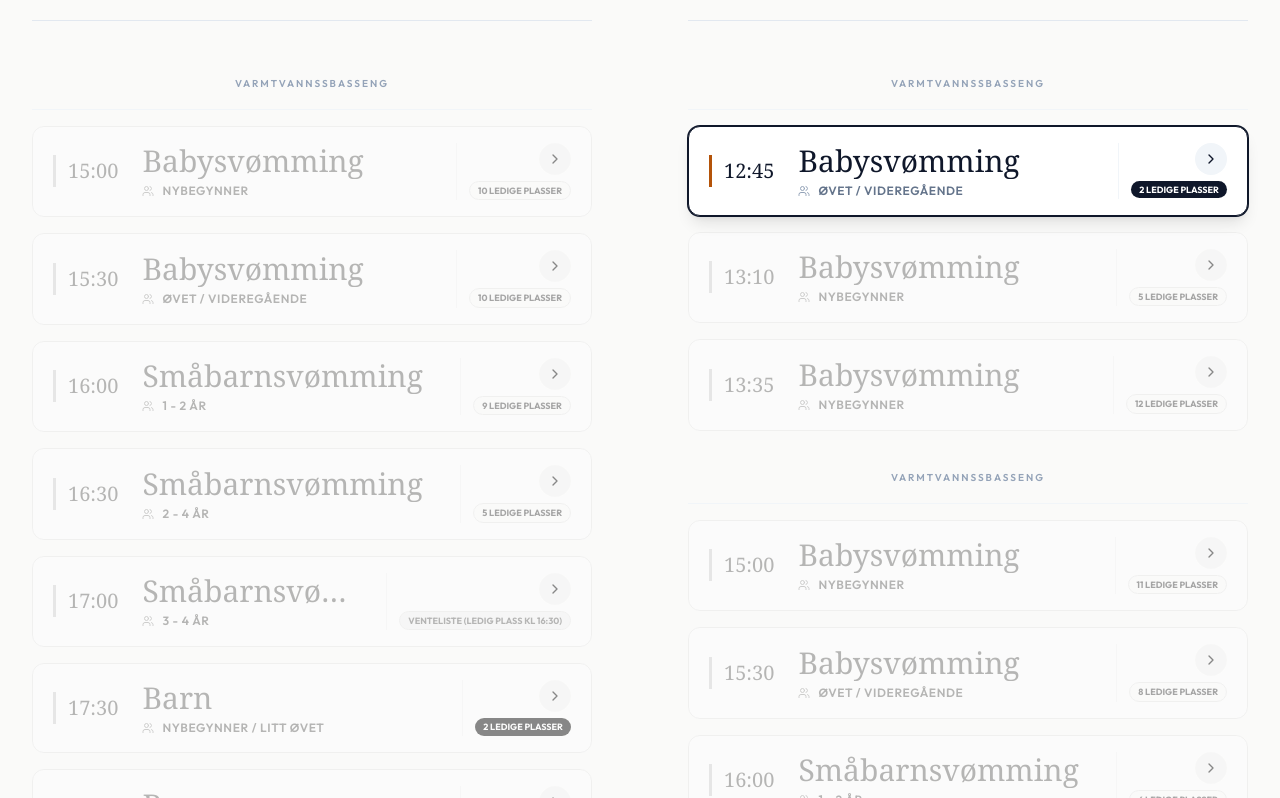
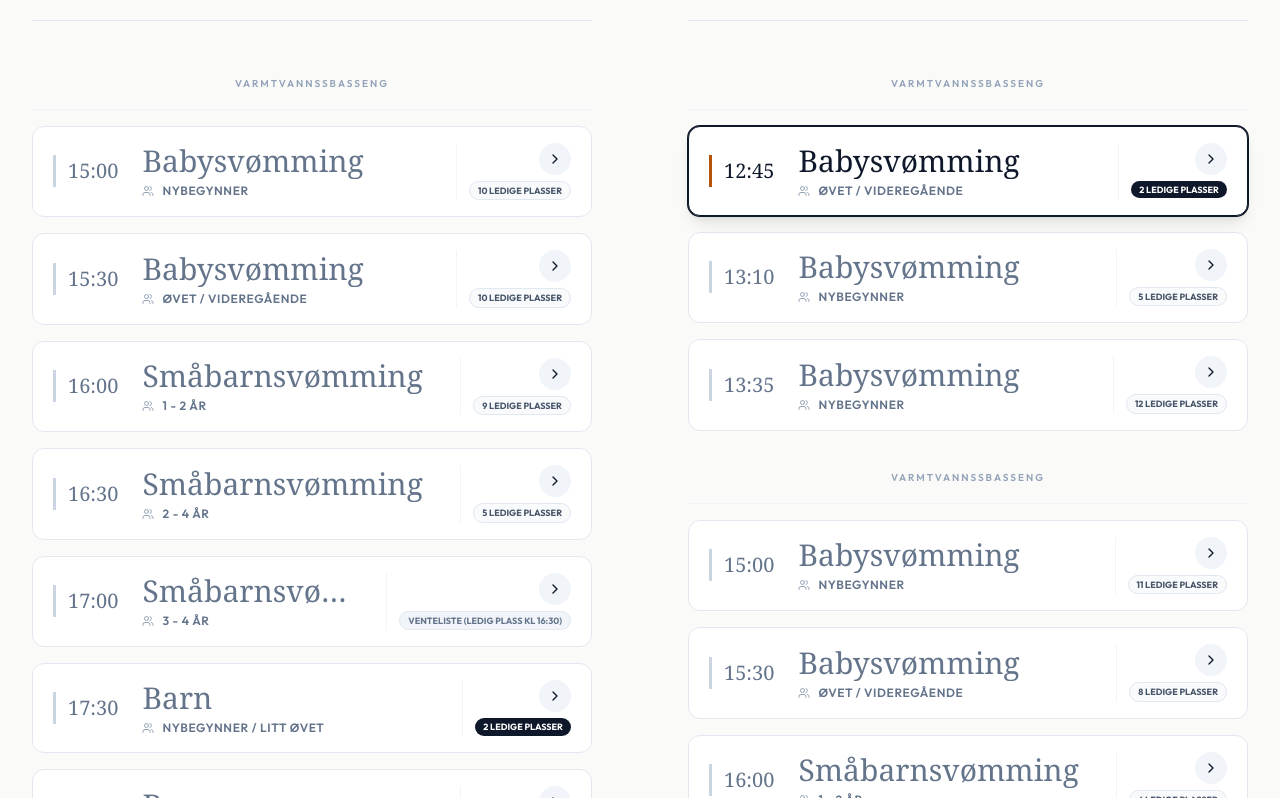
Before and after one commit to EvenHjartholm/Idrettsbarna-hjemmeside, a React (Vite) app: page / in a window 1280 px wide. Shown: the part 3222-4020 px from the top of the page. Built offline with nearby package versions, Linux system fonts and the light colour scheme.

Commit message:
Optimize desktop view: Disable spotlight dimming on md+ screens

```diff
--- a/components/NordicSessionCard.tsx
+++ b/components/NordicSessionCard.tsx
@@ -37,7 +37,7 @@ const NordicSessionCard: React.FC<NordicSessionCardProps> = React.memo(({
             className={`session-card-nordic w-full group text-left px-4 py-3 md:px-5 md:py-4 rounded-xl transition-all duration-500 ease-out border relative min-h-[4rem] md:min-h-[5.5rem] ${isActive
                 ? `cursor-pointer ${isFocused
                     ? 'opacity-100 bg-white shadow-lg border-slate-900 ring-1 ring-slate-900 z-10'
-                    : 'opacity-50 hover:opacity-100 grayscale hover:grayscale-0 bg-white/60 border-slate-200 hover:shadow-md'}`
+                    : 'opacity-50 md:opacity-100 hover:opacity-100 grayscale md:grayscale-0 hover:grayscale-0 bg-white/60 md:bg-white border-slate-200 hover:shadow-md'}`
                 : 'bg-slate-50 opacity-30 cursor-default border-slate-100 grayscale'}`}
         >
             <div className="flex flex-col sm:flex-row items-stretch sm:items-center justify-between gap-3 sm:gap-3">
```
